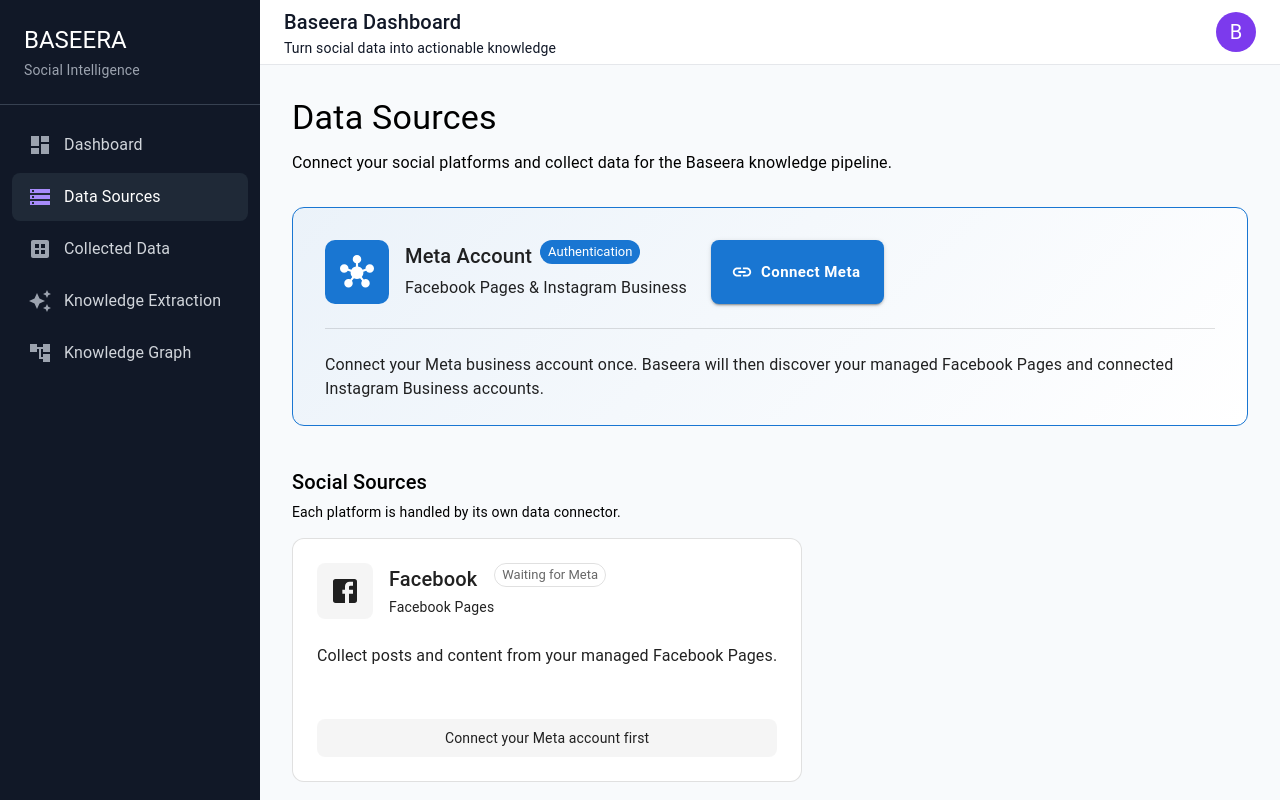
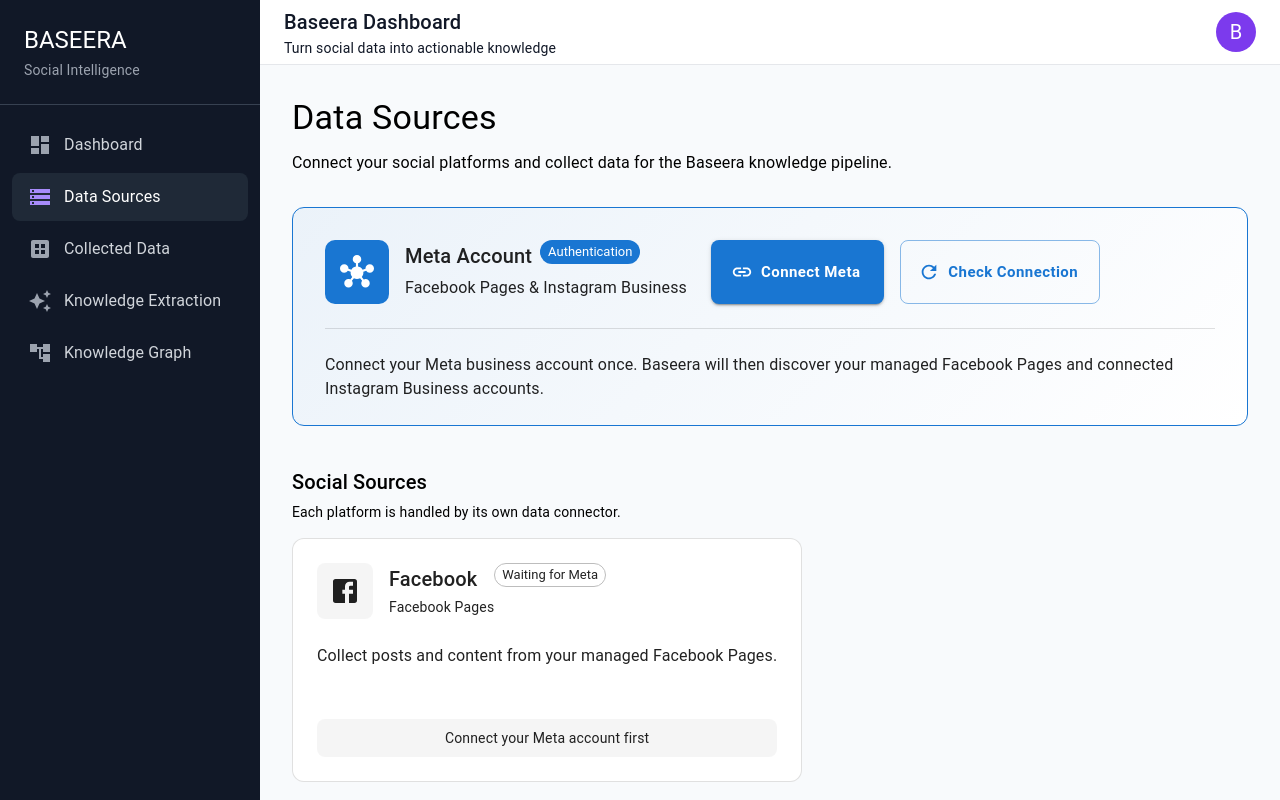
Before and after one commit to haya08/Baseera, a React app in the folder Frontend/: page /data-sources in a window 1280 px wide. Shown: the top 800 px of the page. Built offline with nearby package versions, Linux system fonts and the light colour scheme; the HTML template or start-up script is replaced by a standard one.

Commit message:
update  meta auth start

```diff
--- a/Frontend/src/pages/DataSources.jsx
+++ b/Frontend/src/pages/DataSources.jsx
@@ -13,11 +13,17 @@
 import FacebookIcon from "@mui/icons-material/Facebook";
 import InstagramIcon from "@mui/icons-material/Instagram";
 import RedditIcon from "@mui/icons-material/Language";
-// import CloudIcon from "@mui/icons-material/Cloud";
 import StorageIcon from "@mui/icons-material/Storage";
 import LinkIcon from "@mui/icons-material/Link";
+import CheckCircleIcon from "@mui/icons-material/CheckCircle";
+import RefreshIcon from "@mui/icons-material/Refresh";
+
 import { useState } from "react";
-import { startMetaAuth } from "../services/metaAuth";
+
+import {
+  startMetaAuth,
+  checkMetaConnection,
+} from "../services/metaAuth";
 
 const socialSources = [
   {
@@ -41,36 +47,45 @@
     name: "Reddit",
     description:
       "Collect public discussions and community content.",
+    type: "Reddit",
     icon: <RedditIcon sx={{ fontSize: 30 }} />,
   },
   {
     name: "Bluesky",
     description:
       "Collect social content and conversations from Bluesky.",
+    type: "Bluesky",
     icon: <LinkIcon sx={{ fontSize: 30 }} />,
   },
   {
     name: "Mastodon",
     description:
       "Collect social content from connected Mastodon sources.",
+    type: "Mastodon",
     icon: <StorageIcon sx={{ fontSize: 30 }} />,
   },
 ];
 
-function SourceCard({ source, waitingForMeta = false }) {
+function SourceCard({
+  source,
+  waitingForMeta = false,
+  connected = false,
+}) {
   return (
     <Card
       sx={{
         height: "100%",
         borderRadius: 3,
         border: "1px solid",
-        borderColor: "divider",
+        borderColor: connected ? "success.main" : "divider",
         boxShadow: "none",
         transition: "all 0.2s ease",
         "&:hover": {
           transform: "translateY(-3px)",
           boxShadow: "0 8px 24px rgba(0,0,0,0.08)",
-          borderColor: "primary.light",
+          borderColor: connected
+            ? "success.main"
+            : "primary.light",
         },
       }}
     >
@@ -89,8 +104,12 @@
                 display: "flex",
                 alignItems: "center",
                 justifyContent: "center",
-                bgcolor: "action.hover",
-                color: "text.primary",
+                bgcolor: connected
+                  ? "success.light"
+                  : "action.hover",
+                color: connected
+                  ? "success.dark"
+                  : "text.primary",
               }}
             >
               {source.icon}
@@ -112,13 +131,16 @@
           </Stack>
 
           <Chip
-            label={waitingForMeta ? "Waiting for Meta" : "Not Connected"}
+            label={
+              connected
+                ? "Connected"
+                : waitingForMeta
+                ? "Waiting for Meta"
+                : "Not Connected"
+            }
             size="small"
+            color={connected ? "success" : "default"}
             variant="outlined"
-            sx={{
-              color: "text.secondary",
-              borderColor: "divider",
-            }}
           />
         </Stack>
 
@@ -133,7 +155,7 @@
           {source.description}
         </Typography>
 
-        {waitingForMeta ? (
+        {waitingForMeta && !connected ? (
           <Box
             sx={{
               mt: 3,
@@ -152,7 +174,7 @@
               Connect your Meta account first
             </Typography>
           </Box>
-        ) : (
+        ) : !waitingForMeta ? (
           <Button
             variant="outlined"
             fullWidth
@@ -166,15 +188,19 @@
           >
             Connect
           </Button>
-        )}
+        ) : null}
       </CardContent>
     </Card>
   );
 }
 
 function DataSources() {
+  const [isConnecting, setIsConnecting] = useState(false);
+  const [isChecking, setIsChecking] = useState(false);
 
-  const [isConnecting, setIsConnecting] = useState(false);
+  const [metaConnected, setMetaConnected] = useState(false);
+  const [metaPages, setMetaPages] = useState([]);
+
   const [error, setError] = useState("");
 
   const handleConnectMeta = async () => {
@@ -184,16 +210,58 @@
 
       const data = await startMetaAuth();
 
-        if (!data.authorizationUrl) {
-        throw new Error("Meta authorization URL was not returned");
+      if (!data.authorizationUrl || !data.requestId) {
+        throw new Error(
+          "Meta authorization data was not returned"
+        );
       }
 
-        window.location.href = data.authorizationUrl;
+      sessionStorage.setItem(
+        "baseera_meta_request_id",
+        data.requestId
+      );
+
+      window.open(data.authorizationUrl, "_blank");
     } catch (err) {
       console.error(err);
       setError("Unable to start Meta authentication.");
     } finally {
       setIsConnecting(false);
+    }
+  };
+
+  const handleCheckConnection = async () => {
+    try {
+      setIsChecking(true);
+      setError("");
+
+      const requestId = sessionStorage.getItem(
+        "baseera_meta_request_id"
+      );
+
+      if (!requestId) {
+        throw new Error("No Meta request ID found.");
+      }
+
+      const data = await checkMetaConnection(requestId);
+
+      if (!data.connected) {
+        setMetaConnected(false);
+        setError(
+          "Meta is not connected yet. Complete the Facebook authorization first."
+        );
+        return;
+      }
+
+      setMetaConnected(true);
+      setMetaPages(data.pages || []);
+    } catch (err) {
+      console.error(err);
+      setError(
+        "Unable to check Meta connection. Please try again."
+      );
+    } finally {
+      setIsChecking(false);
     }
   };
 
@@ -206,10 +274,25 @@
         </Typography>
 
         <Typography color="text.secondary">
-          Connect your social platforms and collect data for the Baseera
-          knowledge pipeline.
+          Connect your social platforms and collect data for the
+          Baseera knowledge pipeline.
         </Typography>
       </Box>
+
+      {/* Error */}
+      {error && (
+        <Typography
+          color="error"
+          sx={{
+            mb: 3,
+            p: 2,
+            borderRadius: 2,
+            bgcolor: "#ffebee",
+          }}
+        >
+          {error}
+        </Typography>
+      )}
 
       {/* Meta Authentication */}
       <Card
@@ -217,10 +300,13 @@
           mb: 5,
           borderRadius: 3,
           border: "1px solid",
-          borderColor: "primary.main",
+          borderColor: metaConnected
+            ? "success.main"
+            : "primary.main",
           boxShadow: "none",
-          background:
-            "linear-gradient(135deg, rgba(25,118,210,0.06), rgba(255,255,255,1))",
+          background: metaConnected
+            ? "linear-gradient(135deg, rgba(46,125,50,0.06), rgba(255,255,255,1))"
+            : "linear-gradient(135deg, rgba(25,118,210,0.06), rgba(255,255,255,1))",
         }}
       >
         <CardContent sx={{ p: { xs: 3, md: 4 } }}>
@@ -239,11 +325,17 @@
                   display: "flex",
                   alignItems: "center",
                   justifyContent: "center",
-                  bgcolor: "primary.main",
+                  bgcolor: metaConnected
+                    ? "success.main"
+                    : "primary.main",
                   color: "white",
                 }}
               >
+                {metaConnected ? (
+                  <CheckCircleIcon sx={{ fontSize: 34 }} />
+                ) : (
                   <HubIcon sx={{ fontSize: 34 }} />
+                )}
               </Box>
 
               <Box>
@@ -258,9 +350,15 @@
                   </Typography>
 
                   <Chip
-                    label="Authentication"
+                    label={
+                      metaConnected
+                        ? "Connected"
+                        : "Authentication"
+                    }
                     size="small"
-                    color="primary"
+                    color={
+                      metaConnected ? "success" : "primary"
+                    }
                   />
                 </Stack>
 
@@ -273,6 +371,8 @@
               </Box>
             </Stack>
 
+            <Stack direction="row" spacing={2}>
+              {!metaConnected && (
                 <Button
                   variant="contained"
                   size="large"
@@ -286,8 +386,29 @@
                     px: 3,
                   }}
                 >
-                {isConnecting ? "Connecting..." : "Connect Meta"}
+                  {isConnecting
+                    ? "Connecting..."
+                    : "Connect Meta"}
                 </Button>
+              )}
+
+              <Button
+                variant="outlined"
+                size="large"
+                startIcon={<RefreshIcon />}
+                onClick={handleCheckConnection}
+                disabled={isChecking}
+                sx={{
+                  borderRadius: 2,
+                  textTransform: "none",
+                  fontWeight: 600,
+                }}
+              >
+                {isChecking
+                  ? "Checking..."
+                  : "Check Connection"}
+              </Button>
+            </Stack>
           </Stack>
 
           <Box
@@ -298,30 +419,136 @@
               borderColor: "divider",
             }}
           >
-            <Typography color="text.secondary" lineHeight={1.7}>
-              Connect your Meta business account once. Baseera will then
-              discover your managed Facebook Pages and connected Instagram
-              Business accounts.
+            <Typography
+              color="text.secondary"
+              lineHeight={1.7}
+            >
+              {metaConnected
+                ? "Your Meta account is connected. Baseera discovered the available social sources."
+                : "Connect your Meta business account once. Baseera will then discover your managed Facebook Pages and connected Instagram Business accounts."}
             </Typography>
           </Box>
         </CardContent>
       </Card>
 
-      {/* Connected Social Sources */}
+      {/* Discovered Meta Pages */}
+      {metaConnected && metaPages.length > 0 && (
+        <Box sx={{ mb: 5 }}>
+          <Box sx={{ mb: 2 }}>
+            <Typography variant="h6" fontWeight={700}>
+              Connected Meta Sources
+            </Typography>
+
+            <Typography
+              variant="body2"
+              color="text.secondary"
+              sx={{ mt: 0.5 }}
+            >
+              Sources discovered from your Meta account.
+            </Typography>
+          </Box>
+
+          <Grid container spacing={3}>
+            {metaPages.map((page, index) => (
+              <Grid
+                item
+                xs={12}
+                md={6}
+                key={page.pageId || page.id || index}
+              >
+                <Card
+                  sx={{
+                    borderRadius: 3,
+                    border: "1px solid",
+                    borderColor: "success.light",
+                    boxShadow: "none",
+                  }}
+                >
+                  <CardContent sx={{ p: 3 }}>
+                    <Stack
+                      direction="row"
+                      spacing={2}
+                      alignItems="center"
+                    >
+                      <Box
+                        sx={{
+                          width: 50,
+                          height: 50,
+                          borderRadius: 2,
+                          display: "flex",
+                          alignItems: "center",
+                          justifyContent: "center",
+                          bgcolor: "success.light",
+                          color: "success.dark",
+                        }}
+                      >
+                        <FacebookIcon />
+                      </Box>
+
+                      <Box>
+                        <Typography
+                          variant="h6"
+                          fontWeight={700}
+                        >
+                          {page.pageName ||
+                            page.name ||
+                            "Facebook Page"}
+                        </Typography>
+
+                        <Typography
+                          variant="body2"
+                          color="text.secondary"
+                        >
+                          Connected Meta Page
+                        </Typography>
+
+                        {page.instagramBusinessAccountId && (
+                          <Typography
+                            variant="body2"
+                            color="success.main"
+                            sx={{ mt: 0.5 }}
+                          >
+                            Instagram Business Account connected
+                          </Typography>
+                        )}
+                      </Box>
+                    </Stack>
+                  </CardContent>
+                </Card>
+              </Grid>
+            ))}
+          </Grid>
+        </Box>
+      )}
+
+      {/* Social Sources */}
       <Box sx={{ mb: 2 }}>
         <Typography variant="h6" fontWeight={700}>
           Social Sources
         </Typography>
 
-        <Typography variant="body2" color="text.secondary" sx={{ mt: 0.5 }}>
+        <Typography
+          variant="body2"
+          color="text.secondary"
+          sx={{ mt: 0.5 }}
+        >
           Each platform is handled by its own data connector.
         </Typography>
       </Box>
 
       <Grid container spacing={3} sx={{ mb: 5 }}>
         {socialSources.map((source) => (
-            <Grid item xs={12} md={6} key={source.name}>
-            <SourceCard source={source} waitingForMeta />
+          <Grid
+            item
+            xs={12}
+            md={6}
+            key={source.name}
+          >
+            <SourceCard
+              source={source}
+              waitingForMeta={!metaConnected}
+              connected={metaConnected}
+            />
           </Grid>
         ))}
       </Grid>
@@ -332,14 +559,24 @@
           Other Sources
         </Typography>
 
-        <Typography variant="body2" color="text.secondary" sx={{ mt: 0.5 }}>
+        <Typography
+          variant="body2"
+          color="text.secondary"
+          sx={{ mt: 0.5 }}
+        >
           Additional social platforms supported by Baseera.
         </Typography>
       </Box>
 
       <Grid container spacing={3}>
         {otherSources.map((source) => (
-          <Grid item xs={12} md={6} lg={4} key={source.name}>
+          <Grid
+            item
+            xs={12}
+            md={6}
+            lg={4}
+            key={source.name}
+          >
             <SourceCard source={source} />
           </Grid>
         ))}
--- a/Frontend/vite.config.js
+++ b/Frontend/vite.config.js
@@ -9,6 +9,7 @@
       "/api": {
         target: "http://localhost:5139",
         changeOrigin: true,
+        secure: false,
       },
     },
   },
```
Also changed, not shown: Frontend/src/services/metaAuth.js (+15 -1 lines). Lines whose indentation alone changed are shown as unchanged.
